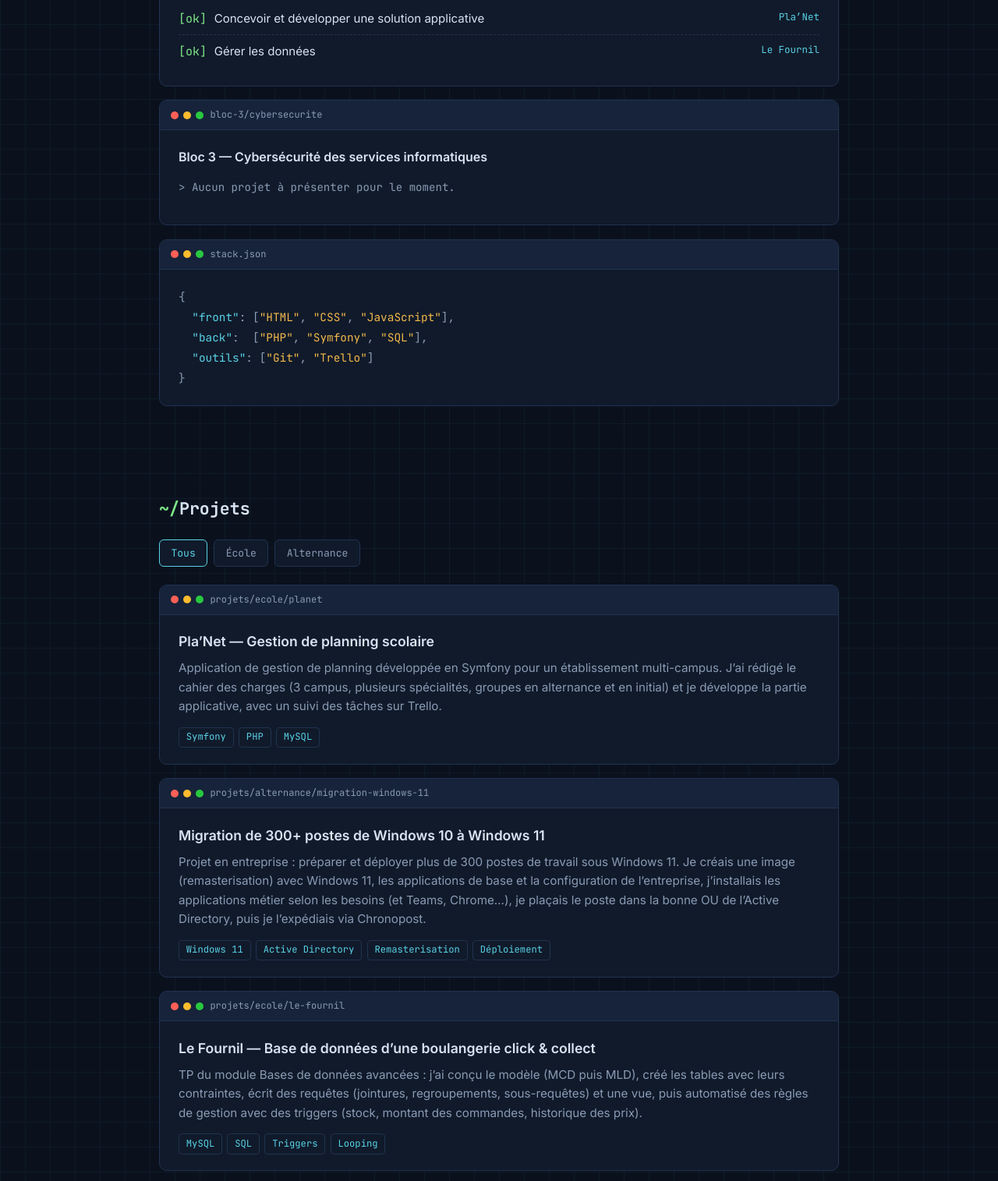
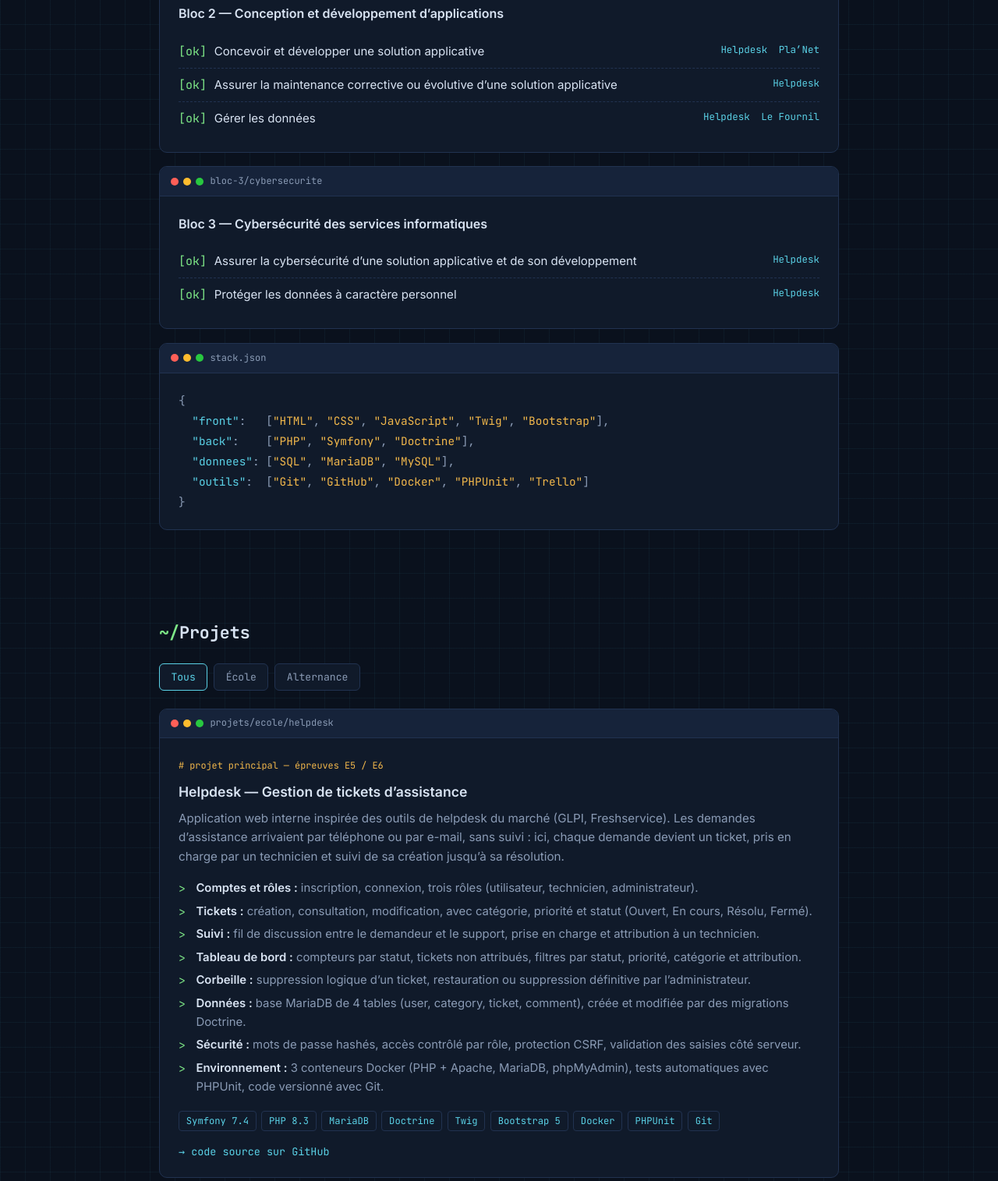
Before and after one commit to maxime7606/maxime7606.github.io, a plain HTML site: page index.html in a window 1280 px wide. Shown: the part 1025-2540 px from the top of the page at 78% size. Drawn offline with Linux system fonts and the light colour scheme.

Commit message:
Update index.html

```diff
--- a/index.html
+++ b/index.html
@@ -177,6 +177,7 @@
     color: var(--accent); text-decoration: none;
   }
   .comp a:hover { text-decoration: underline; }
+  .comp .refs { display: flex; flex-wrap: wrap; gap: 0.2rem 0.9rem; }
   .project { scroll-margin-top: 84px; }
 
   /* Projets */
@@ -204,6 +205,27 @@
     font-size: 0.76rem; color: var(--accent);
     border: 1px solid var(--border); padding: 0.15rem 0.55rem; border-radius: 4px;
   }
+  .project .tag {
+    display: inline-block; margin-bottom: 0.6rem;
+    font-family: "JetBrains Mono", ui-monospace, Consolas, monospace;
+    font-size: 0.74rem; color: var(--amber);
+  }
+  .project ul.feat {
+    margin: 0 0 1rem; padding: 0; list-style: none;
+    color: var(--muted); font-size: 0.93rem;
+  }
+  .project ul.feat li { padding: 0.18rem 0 0.18rem 1.4rem; position: relative; }
+  .project ul.feat li::before {
+    content: ">"; position: absolute; left: 0; color: var(--green);
+    font-family: "JetBrains Mono", ui-monospace, Consolas, monospace;
+  }
+  .project ul.feat b { color: var(--text); font-weight: 600; }
+  .project .links {
+    display: flex; flex-wrap: wrap; gap: 0.4rem 1.2rem; margin-top: 1rem;
+    font-family: "JetBrains Mono", ui-monospace, Consolas, monospace; font-size: 0.84rem;
+  }
+  .project .links a { color: var(--accent); text-decoration: none; }
+  .project .links a:hover { text-decoration: underline; }
   .empty-state {
     color: var(--muted); font-size: 0.88rem;
     font-family: "JetBrains Mono", ui-monospace, Consolas, monospace;
@@ -281,7 +303,7 @@
         <p class="line"><span class="ps">maxime@portfolio</span>:<span class="path">~</span>$ <span class="cmd">whoami</span></p>
         <p class="out"><strong>Maxime Leroy</strong>Étudiant développeur en BTS SIO, option SLAM.</p>
         <p class="line"><span class="ps">maxime@portfolio</span>:<span class="path">~</span>$ <span class="cmd">cat status.txt</span></p>
-        <p class="out">Je conçois et je développe des applications, du cahier des charges jusqu’au code.<br><span class="dim">En cours :</span> <span class="hl">Pla’Net</span>, une application de gestion de planning en Symfony.</p>
+        <p class="out">Je conçois et je développe des applications, du cahier des charges jusqu’au code.<br><span class="dim">Dernier projet :</span> <span class="hl">Helpdesk</span>, une application de gestion de tickets d’assistance en Symfony.</p>
         <p class="line"><span class="ps">maxime@portfolio</span>:<span class="path">~</span>$ <span class="cmd">ls sections/</span></p>
         <p class="out"><a href="#projets">projets/</a><a href="#competences">competences/</a><a href="#veille">veille/</a><a href="#contact">contact/</a></p>
         <p class="line"><span class="ps">maxime@portfolio</span>:<span class="path">~</span>$ <span class="cursor" aria-hidden="true"></span></p>
@@ -298,7 +320,8 @@
         <h3 class="bloc-title">Bloc 1 — Support et mise à disposition de services informatiques</h3>
         <div class="comp"><span><span class="ok">[ok]</span>Gérer le patrimoine informatique</span><a href="#projet-win11">migration Windows 11</a></div>
         <div class="comp"><span><span class="ok">[ok]</span>Mettre à disposition des utilisateurs un service informatique</span><a href="#projet-win11">migration Windows 11</a></div>
-        <div class="comp"><span><span class="ok">[ok]</span>Travailler en mode projet</span><a href="#projet-win11">migration Windows 11</a></div>
+        <div class="comp"><span><span class="ok">[ok]</span>Travailler en mode projet</span><span class="refs"><a href="#projet-win11">migration Windows 11</a><a href="#projet-helpdesk">Helpdesk</a></span></div>
+        <div class="comp"><span><span class="ok">[ok]</span>Organiser son développement professionnel</span><span class="refs"><a href="#veille">veille technologique</a></span></div>
       </div>
     </div>
 
@@ -306,8 +329,9 @@
       <div class="win-bar"><span class="dots"><i></i><i></i><i></i></span><span>bloc-2/conception-et-developpement</span></div>
       <div class="win-body">
         <h3 class="bloc-title">Bloc 2 — Conception et développement d’applications</h3>
-        <div class="comp"><span><span class="ok">[ok]</span>Concevoir et développer une solution applicative</span><a href="#projet-planet">Pla’Net</a></div>
-        <div class="comp"><span><span class="ok">[ok]</span>Gérer les données</span><a href="#projet-fournil">Le Fournil</a></div>
+        <div class="comp"><span><span class="ok">[ok]</span>Concevoir et développer une solution applicative</span><span class="refs"><a href="#projet-helpdesk">Helpdesk</a><a href="#projet-planet">Pla’Net</a></span></div>
+        <div class="comp"><span><span class="ok">[ok]</span>Assurer la maintenance corrective ou évolutive d’une solution applicative</span><span class="refs"><a href="#projet-helpdesk">Helpdesk</a></span></div>
+        <div class="comp"><span><span class="ok">[ok]</span>Gérer les données</span><span class="refs"><a href="#projet-helpdesk">Helpdesk</a><a href="#projet-fournil">Le Fournil</a></span></div>
       </div>
     </div>
 
@@ -315,7 +339,8 @@
       <div class="win-bar"><span class="dots"><i></i><i></i><i></i></span><span>bloc-3/cybersecurite</span></div>
       <div class="win-body">
         <h3 class="bloc-title">Bloc 3 — Cybersécurité des services informatiques</h3>
-        <p class="empty-state">&gt; Aucun projet à présenter pour le moment.</p>
+        <div class="comp"><span><span class="ok">[ok]</span>Assurer la cybersécurité d’une solution applicative et de son développement</span><span class="refs"><a href="#projet-helpdesk">Helpdesk</a></span></div>
+        <div class="comp"><span><span class="ok">[ok]</span>Protéger les données à caractère personnel</span><span class="refs"><a href="#projet-helpdesk">Helpdesk</a></span></div>
       </div>
     </div>
 
@@ -323,9 +348,10 @@
       <div class="win-bar"><span class="dots"><i></i><i></i><i></i></span><span>stack.json</span></div>
       <div class="win-body">
 <pre class="code">{
-  <span class="k">"front"</span>: [<span class="s">"HTML"</span>, <span class="s">"CSS"</span>, <span class="s">"JavaScript"</span>],
-  <span class="k">"back"</span>:  [<span class="s">"PHP"</span>, <span class="s">"Symfony"</span>, <span class="s">"SQL"</span>],
-  <span class="k">"outils"</span>: [<span class="s">"Git"</span>, <span class="s">"Trello"</span>]
+  <span class="k">"front"</span>:   [<span class="s">"HTML"</span>, <span class="s">"CSS"</span>, <span class="s">"JavaScript"</span>, <span class="s">"Twig"</span>, <span class="s">"Bootstrap"</span>],
+  <span class="k">"back"</span>:    [<span class="s">"PHP"</span>, <span class="s">"Symfony"</span>, <span class="s">"Doctrine"</span>],
+  <span class="k">"donnees"</span>: [<span class="s">"SQL"</span>, <span class="s">"MariaDB"</span>, <span class="s">"MySQL"</span>],
+  <span class="k">"outils"</span>:  [<span class="s">"Git"</span>, <span class="s">"GitHub"</span>, <span class="s">"Docker"</span>, <span class="s">"PHPUnit"</span>, <span class="s">"Trello"</span>]
 }</pre>
       </div>
     </div>
@@ -341,6 +367,27 @@
     </div>
 
     <div class="project-grid" id="projectGrid">
+      <article class="project win" id="projet-helpdesk" data-category="ecole">
+        <div class="win-bar"><span class="dots"><i></i><i></i><i></i></span><span>projets/ecole/helpdesk</span></div>
+        <div class="win-body">
+          <span class="tag"># projet principal — épreuves E5 / E6</span>
+          <h3>Helpdesk — Gestion de tickets d’assistance</h3>
+          <p>Application web interne inspirée des outils de helpdesk du marché (GLPI, Freshservice). Les demandes d’assistance arrivaient par téléphone ou par e-mail, sans suivi : ici, chaque demande devient un ticket, pris en charge par un technicien et suivi de sa création jusqu’à sa résolution.</p>
+          <ul class="feat">
+            <li><b>Comptes et rôles :</b> inscription, connexion, trois rôles (utilisateur, technicien, administrateur).</li>
+            <li><b>Tickets :</b> création, consultation, modification, avec catégorie, priorité et statut (Ouvert, En cours, Résolu, Fermé).</li>
+            <li><b>Suivi :</b> fil de discussion entre le demandeur et le support, prise en charge et attribution à un technicien.</li>
+            <li><b>Tableau de bord :</b> compteurs par statut, tickets non attribués, filtres par statut, priorité, catégorie et attribution.</li>
+            <li><b>Corbeille :</b> suppression logique d’un ticket, restauration ou suppression définitive par l’administrateur.</li>
+            <li><b>Données :</b> base MariaDB de 4 tables (user, category, ticket, comment), créée et modifiée par des migrations Doctrine.</li>
+            <li><b>Sécurité :</b> mots de passe hashés, accès contrôlé par rôle, protection CSRF, validation des saisies côté serveur.</li>
+            <li><b>Environnement :</b> 3 conteneurs Docker (PHP + Apache, MariaDB, phpMyAdmin), tests automatiques avec PHPUnit, code versionné avec Git.</li>
+          </ul>
+          <div class="stack"><span>Symfony 7.4</span><span>PHP 8.3</span><span>MariaDB</span><span>Doctrine</span><span>Twig</span><span>Bootstrap 5</span><span>Docker</span><span>PHPUnit</span><span>Git</span></div>
+          <div class="links"><a href="https://github.com/maxime7606/helpdesk" target="_blank" rel="noopener">→ code source sur GitHub</a></div>
+        </div>
+      </article>
+
       <article class="project win" id="projet-planet" data-category="ecole">
         <div class="win-bar"><span class="dots"><i></i><i></i><i></i></span><span>projets/ecole/planet</span></div>
         <div class="win-body">
@@ -371,7 +418,7 @@
       <!--
         Pour ajouter un projet, duplique ce bloc et modifie data-category en "ecole" ou "alternance" :
 
-        <article class="project win" data-category="alternance">
+        <article class="project win" id="projet-nom" data-category="alternance">
           <div class="win-bar"><span class="dots"><i></i><i></i><i></i></span><span>projets/alternance/nom-du-projet</span></div>
           <div class="win-body">
             <h3>Nom du projet</h3>
```
